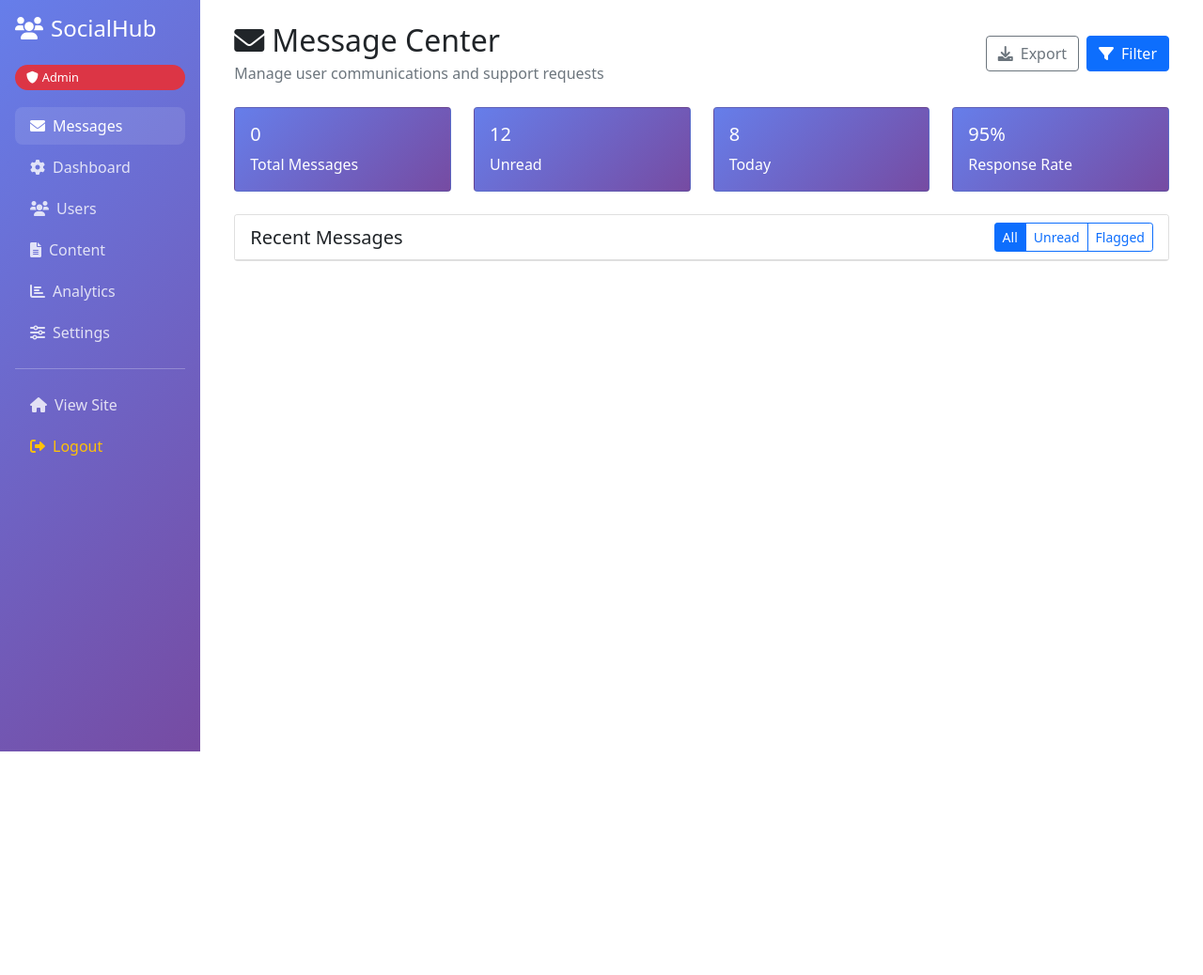
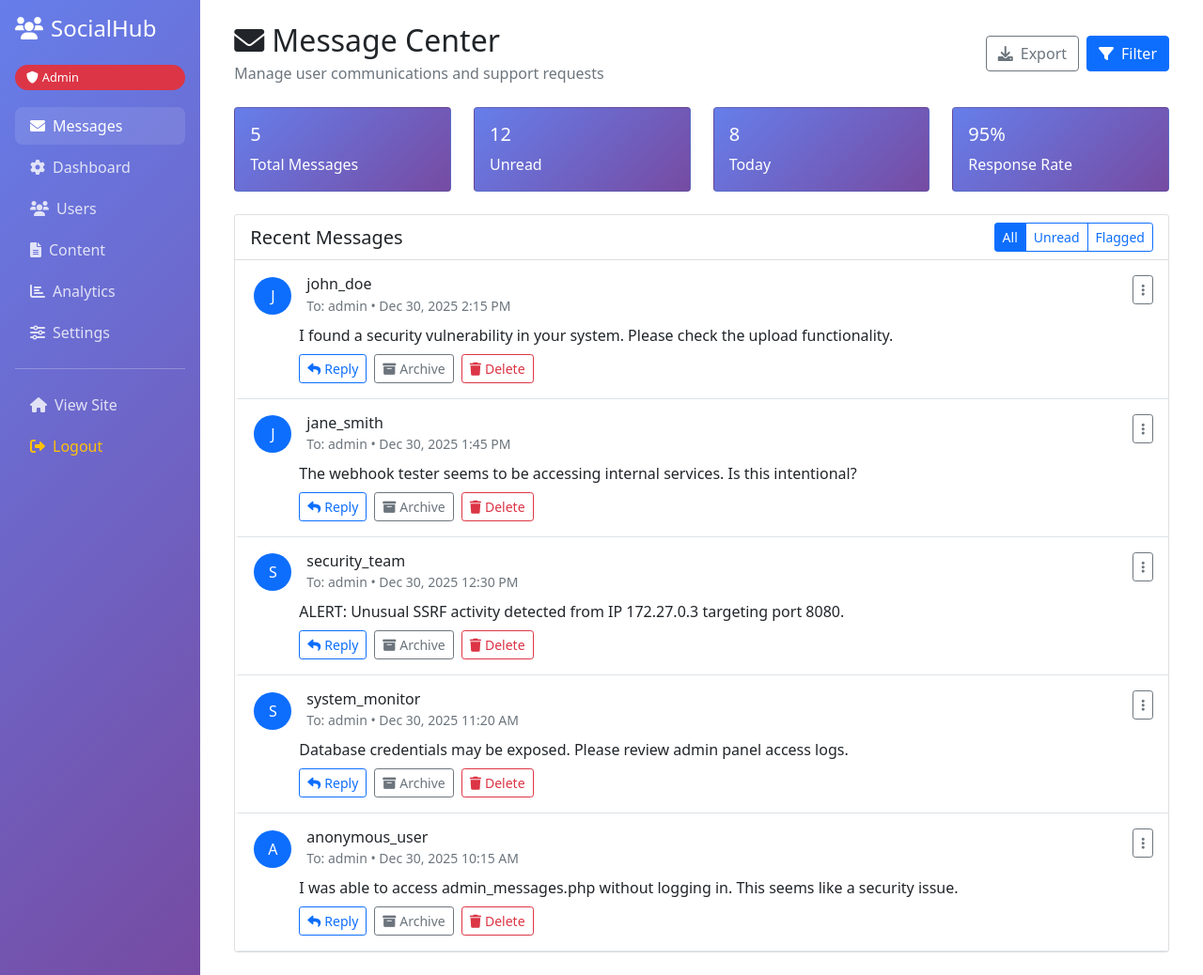
Before and after one commit to xhzeem/SocialHub, a PHP site: page /internal_db/admin_messages.php in a window 1280 px wide. Shown: the whole page at 94% size. Before the commit the page ends 800 px from the top, so only its background shows below. Run offline with PHP 8.4, Linux system fonts and the light colour scheme; the visitor is signed in with stand-in values (Sample User, id 1); data comes from the database, SQL or seed files in the repository; data that the repository does not hold is empty.

Commit message:
fixed some bugs

```diff
--- a/admin_messages.php
+++ b/admin_messages.php
@@ -1,8 +1,61 @@
 <?php
 require_once 'config.php';
 
-// Vulnerable to forced browsing - no authentication check
+// Authentication bypass vulnerability - sends 302 redirect but continues execution
+$shouldRedirect = false;
+if (!isset($_SESSION['username']) || $_SESSION['username'] !== 'admin') {
+    $shouldRedirect = true;
+}
+
 $messages = getMessages();
+
+// Add some sample messages if database is empty
+if (empty($messages)) {
+    $messages = [
+        [
+            'sender_name' => 'john_doe',
+            'receiver_name' => 'admin',
+            'content' => 'I found a security vulnerability in your system. Please check the upload functionality.',
+            'created_at' => '2025-12-30 14:15:30',
+            'status' => 'unread'
+        ],
+        [
+            'sender_name' => 'jane_smith',
+            'receiver_name' => 'admin',
+            'content' => 'The webhook tester seems to be accessing internal services. Is this intentional?',
+            'created_at' => '2025-12-30 13:45:22',
+            'status' => 'unread'
+        ],
+        [
+            'sender_name' => 'security_team',
+            'receiver_name' => 'admin',
+            'content' => 'ALERT: Unusual SSRF activity detected from IP 172.27.0.3 targeting port 8080.',
+            'created_at' => '2025-12-30 12:30:15',
+            'status' => 'flagged'
+        ],
+        [
+            'sender_name' => 'system_monitor',
+            'receiver_name' => 'admin',
+            'content' => 'Database credentials may be exposed. Please review admin panel access logs.',
+            'created_at' => '2025-12-30 11:20:10',
+            'status' => 'read'
+        ],
+        [
+            'sender_name' => 'anonymous_user',
+            'receiver_name' => 'admin',
+            'content' => 'I was able to access admin_messages.php without logging in. This seems like a security issue.',
+            'created_at' => '2025-12-30 10:15:05',
+            'status' => 'flagged'
+        ]
+    ];
+}
+
+// Send redirect header after content is prepared but before any HTML output
+if ($shouldRedirect) {
+    header('Location: login.php');
+    header('HTTP/1.1 302 Found');
+    // Don't exit() - continue to render content anyway
+}
 ?>
 <!DOCTYPE html>
 <html lang="en">
```
